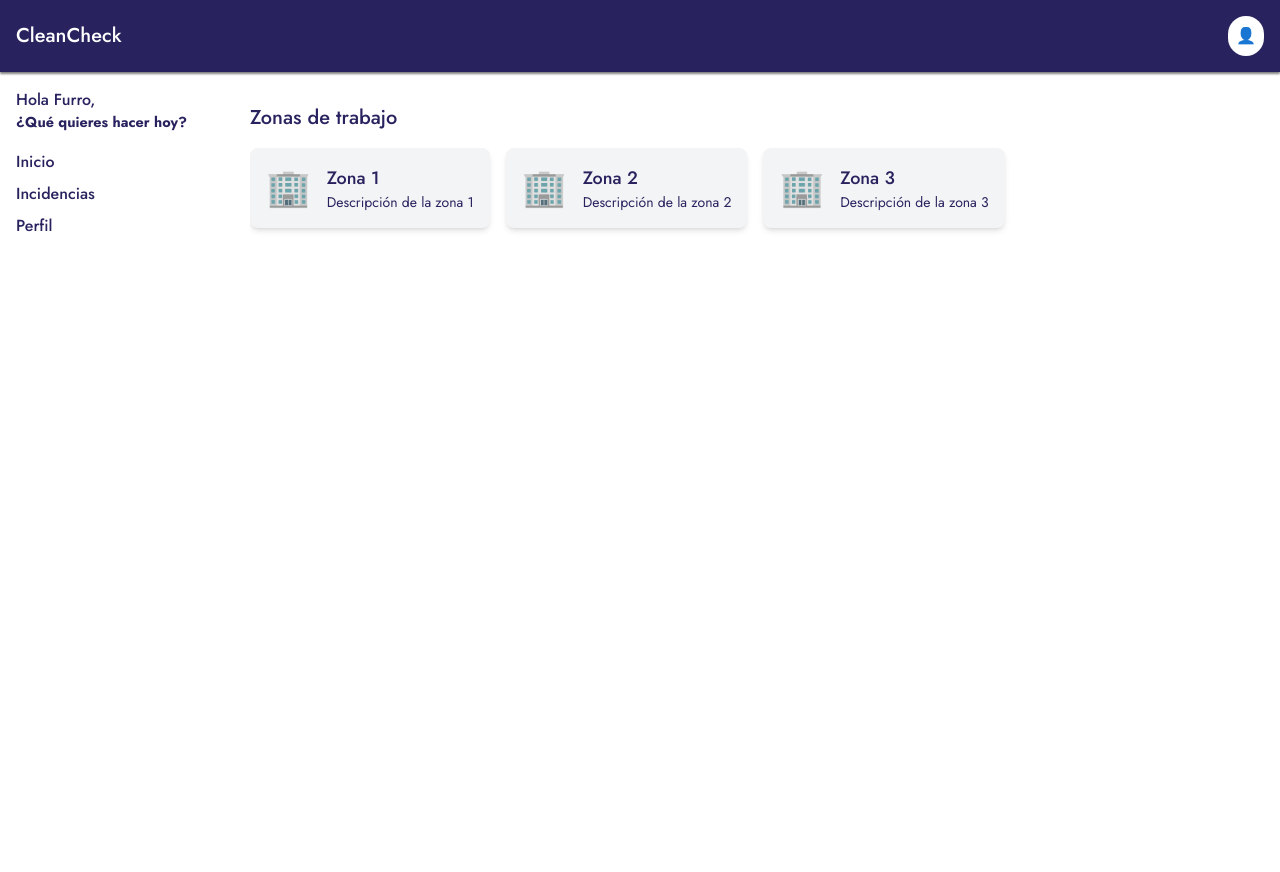
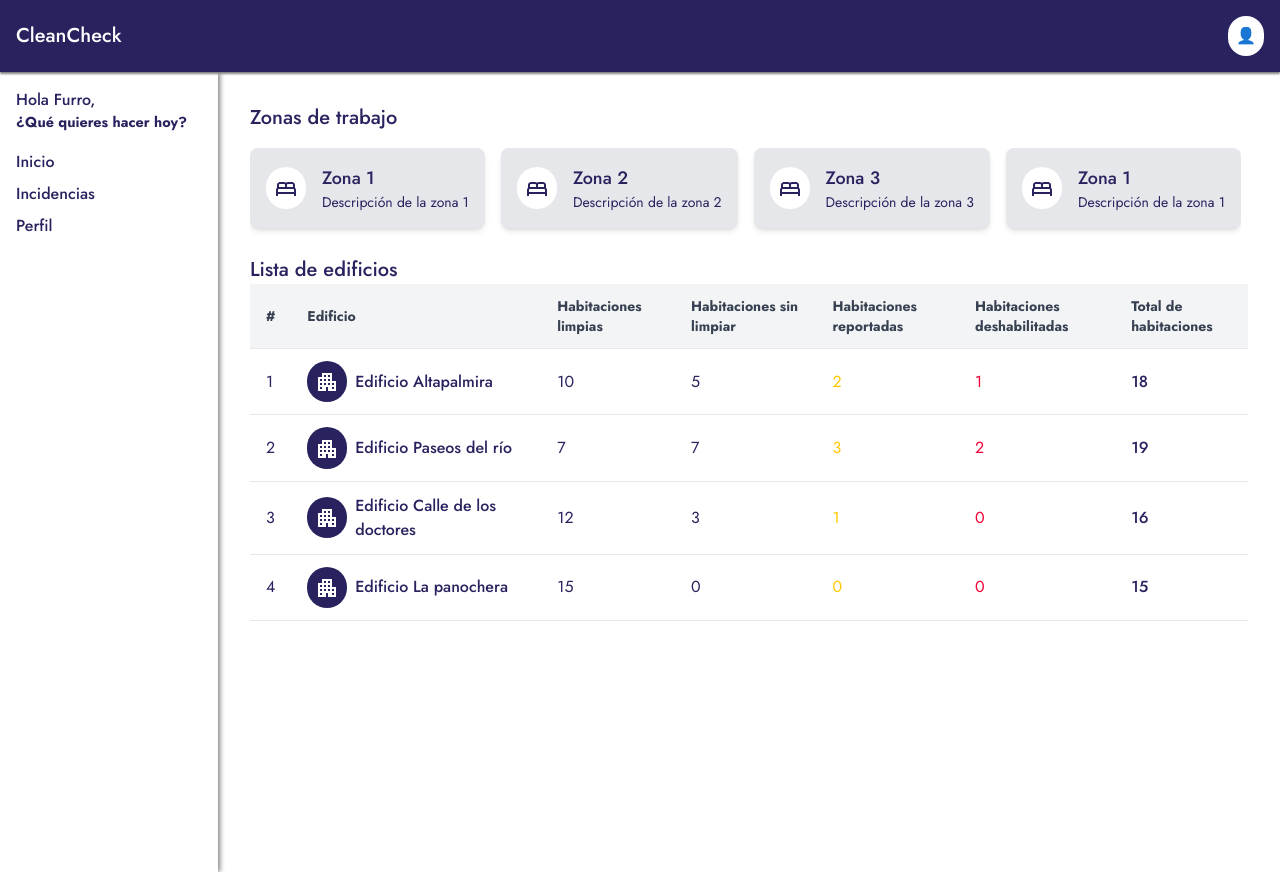
Before and after one commit to EmilianoChofis/PWA-CleanCheck, a Next.js app: page / in a window 1280 px wide. Built offline with nearby package versions, Linux system fonts and the light colour scheme.

Commit message:
[ADD] Lista de edificios

```diff
--- /dev/null
+++ b/src/app/_components/building_table.tsx
@@ -0,0 +1,87 @@
+import { Building } from "../types/Building";
+import Title from "./title";
+import ApartmentOutlinedIcon from "@mui/icons-material/ApartmentOutlined";
+
+const buildingData = [
+  {
+    id: 1,
+    name: "Edificio Altapalmira",
+    cleanRooms: 10,
+    dirtyRooms: 5,
+    reportedRooms: 2,
+    disabledRooms: 1,
+    totalRooms: 18,
+  },
+  {
+    id: 2,
+    name: "Edificio Paseos del río",
+    cleanRooms: 7,
+    dirtyRooms: 7,
+    reportedRooms: 3,
+    disabledRooms: 2,
+    totalRooms: 19,
+  },
+  {
+    id: 3,
+    name: "Edificio Calle de los doctores",
+    cleanRooms: 12,
+    dirtyRooms: 3,
+    reportedRooms: 1,
+    disabledRooms: 0,
+    totalRooms: 16,
+  },
+  {
+    id: 4,
+    name: "Edificio La panochera",
+    cleanRooms: 15,
+    dirtyRooms: 0,
+    reportedRooms: 0,
+    disabledRooms: 0,
+    totalRooms: 15,
+  },
+];
+
+const BuildingTable = () => {
+  return (
+    <div className="table-container font-[family-name:var(--font-jost-regular)]">
+      <Title title="Lista de edificios" />
+      <table className="w-full border-collapse">
+        <thead>
+          <tr className="bg-gray-100 text-left text-sm font-medium text-gray-700 border-b border-gray-200 font-[family-name:var(--font-jost-bold)]">
+            <th className="py-3 px-4">#</th>
+            <th className="py-3 px-4 w-[250px]">Edificio</th>
+            <th className="py-3 px-4">Habitaciones limpias</th>
+            <th className="py-3 px-4">Habitaciones sin limpiar</th>
+            <th className="py-3 px-4">Habitaciones reportadas</th>
+            <th className="py-3 px-4">Habitaciones deshabilitadas</th>
+            <th className="py-3 px-4">Total de habitaciones</th>
+          </tr>
+        </thead>
+        <tbody className="text-primary">
+          {buildingData.map((building: Building, index) => (
+            <tr className="border-b border-gray-200">
+              <td className="py-3 px-4">{index + 1}</td>
+              <td className="py-3 px-4 flex items-center gap-2 text-primary font-[family-name:var(--font-jost-medium)]">
+                <button className="p-2 bg-primary rounded-full">
+                  <ApartmentOutlinedIcon className="text-background" />
+                </button>
+                {building.name}
+              </td>
+              <td className="py-3 px-4">{building.cleanRooms}</td>
+              <td className="py-3 px-4">{building.dirtyRooms}</td>
+              <td className="py-3 px-4 text-warning">
+                {building.reportedRooms}
+              </td>
+              <td className="py-3 px-4 text-error">{building.disabledRooms}</td>
+              <td className="py-3 px-4 font-[family-name:var(--font-jost-medium)]">
+                {building.totalRooms}
+              </td>
+            </tr>
+          ))}
+        </tbody>
+      </table>
+    </div>
+  );
+};
+
+export default BuildingTable;
--- a/src/app/_components/sidebar.tsx
+++ b/src/app/_components/sidebar.tsx
@@ -8,18 +8,17 @@ const Sidebar = () => {
   ];
 
   return (
-    <aside className="sidebar w-64 bg-gray-100 h-full p-4 font-[family-name:var(--font-jost-medium)]">
+    <aside className="sidebar w-64 bg-gray-100 p-4 font-[family-name:var(--font-jost-medium)]">
       <h6 className="mb-4">
         Hola Furro,
-        <p className="font-[family-name:var(--font-jost-bold)]">¿Qué quieres hacer hoy?</p>
+        <p className="font-[family-name:var(--font-jost-bold)]">
+          ¿Qué quieres hacer hoy?
+        </p>
       </h6>
       <nav>
         <ul>
           {menuItems.map((item) => (
-            <li
-              key={item.path}
-              className={"mb-2 font-semibold"}
-            >
+            <li key={item.path} className={"mb-2 font-semibold"}>
               <Link href={item.path}>{item.label}</Link>
             </li>
           ))}
--- a/src/app/_components/work_zone_card.tsx
+++ b/src/app/_components/work_zone_card.tsx
@@ -1,14 +1,16 @@
-type WorkZone = {
-  zone: string;
-  location: string;
-};
+import BedOutlinedIcon from "@mui/icons-material/BedOutlined";
+import { WorkZone } from "../types/WorkZone";
 
 const WorkZoneCard = ({ zone, location }: WorkZone) => {
   return (
-    <div className="bg-gray-100 rounded-lg shadow-md p-4 min-w-[200px] flex flex-row items-center font-[family-name:var(--font-jost-regular)]">
-      <span className="text-4xl">🏢</span>
+    <div className="bg-gray-200 rounded-lg shadow-md p-4 min-w-[200px] flex flex-row items-center font-[family-name:var(--font-jost-regular)]">
+      <button className="p-2 bg-white rounded-full">
+        <BedOutlinedIcon className="text-primary" />
+      </button>
       <div className="flex flex-col pl-4">
-        <h2 className="text-lg text-primary font-[family-name:var(--font-jost-medium)]">{zone}</h2>
+        <h2 className="text-lg text-primary font-[family-name:var(--font-jost-medium)]">
+          {zone}
+        </h2>
         <p className="text-sm text-primary">{location}</p>
       </div>
     </div>
--- a/src/app/_components/work_zones.tsx
+++ b/src/app/_components/work_zones.tsx
@@ -1,5 +1,6 @@
 import Title from "./title";
 import WorkZoneCard from "./work_zone_card";
+import styles from "../styles/components/work_zones.module.css";
 
 const work_zones = [
   {
@@ -17,17 +18,22 @@ const work_zones = [
     zone: "Zona 3",
     location: "Descripción de la zona 3",
   },
+  {
+    id: 4,
+    zone: "Zona 1",
+    location: "Descripción de la zona 1",
+  },
 ];
 
 const WorkZones = () => {
   return (
     <div>
       <Title title="Zonas de trabajo" />
-      <main className="flex gap-4 overflow-x-auto pt-4 pb-4">
+      <div className={styles.container}>
         {work_zones.map((work_zone) => (
           <WorkZoneCard key={work_zone.id} {...work_zone} />
         ))}
-      </main>
+      </div>
     </div>
   );
 };
--- a/src/app/layout.tsx
+++ b/src/app/layout.tsx
@@ -1,6 +1,6 @@
 import type { Metadata } from "next";
 import localFont from "next/font/local";
-import "./globals.css";
+import "./styles/globals.css";
 import Sidebar from "./_components/sidebar";
 import Navbar from "./_components/navbar";
 
@@ -33,10 +33,10 @@ export default function RootLayout({
         className={`${jostMedium.variable} ${jostBold.variable} ${jostRegular.variable} antialiased`}
       >
         <Navbar />
-        <div className="flex min-h-screen">
+        <div className="flex min-h-screen h-screen">
           <Sidebar />
-          <div className="flex flex-col w-full min-h-screen">
-            <main className="flex-grow">{children}</main>
+          <div className="flex flex-col w-full">
+            <main className="flex-grow overflow-auto">{children}</main>
           </div>
         </div>
       </body>
--- a/src/app/page.tsx
+++ b/src/app/page.tsx
@@ -1,11 +1,16 @@
-import Image from "next/image";
+import BuildingTable from "./_components/building_table";
 import WorkZones from "./_components/work_zones";
 
 export default function Home() {
   return (
-    <div className="grid grid-rows-[20px_1fr_20px] min-h-screen p-8 pb-20 gap-16">
-      <main className="flex flex-col gap-8">
-        <WorkZones />
+    <div className="grid grid-rows-[20px_1fr_20px] min-h-screen p-8 pb-20 gap-16 w-full">
+      <main className="container-fluid">
+        <div className="flex flex-row justify-between items-center mb-3">
+          <WorkZones />
+        </div>
+        <div className="flex flex-row justify-between items-center">
+          <BuildingTable />
+        </div>
       </main>
     </div>
   );
--- /dev/null
+++ b/src/app/styles/components/work_zones.module.css
@@ -0,0 +1,14 @@
+.container {
+  display: flex;
+  gap: 1rem;
+  padding-top: 1rem;
+  padding-bottom: 1rem;
+  overflow-x: auto;
+  white-space: nowrap;
+  scroll-behavior: smooth;
+}
+
+.card {
+  min-width: 200px;
+  flex-shrink: 0;
+}
--- a/src/app/globals.css
+++ b/src/app/styles/globals.css
@@ -26,6 +26,7 @@ body {
 .sidebar {
   background-color: var(--background);
   color: var(--color-primario);
+  box-shadow: 2px 0px 5px gray;
 }
 
 .sidebar a:hover {
--- /dev/null
+++ b/src/app/types/Building.ts
@@ -0,0 +1,8 @@
+export type Building = {
+  name: string;
+  cleanRooms: number;
+  dirtyRooms: number;
+  reportedRooms: number;
+  disabledRooms: number;
+  totalRooms: number;
+};
--- /dev/null
+++ b/src/app/types/WorkZone.ts
@@ -0,0 +1,4 @@
+export type WorkZone = {
+  zone: string;
+  location: string;
+};
```
Also changed, not shown: package.json (+10 -6 lines), 1 other file (tests, documents, lock files or other folders).
